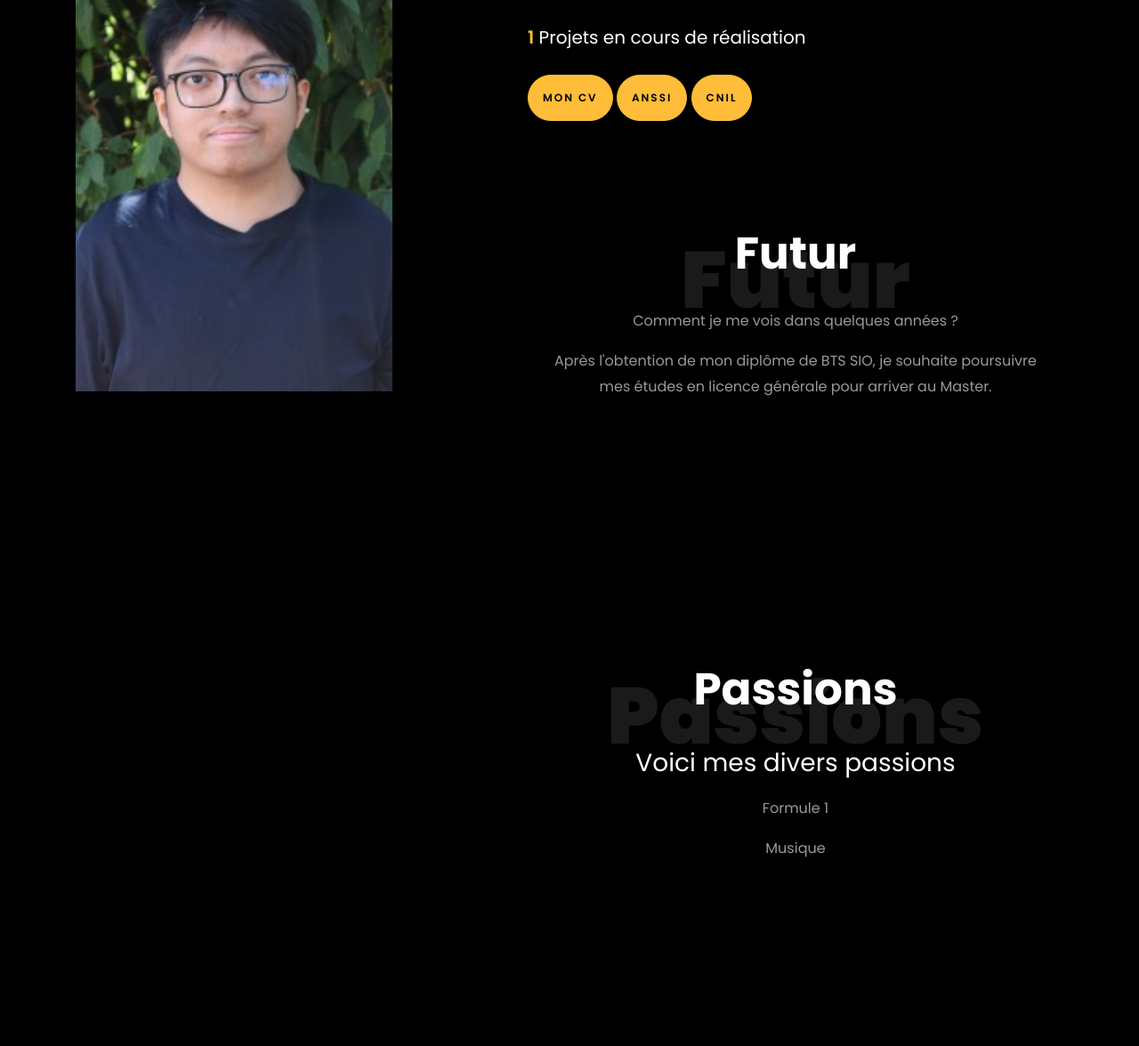
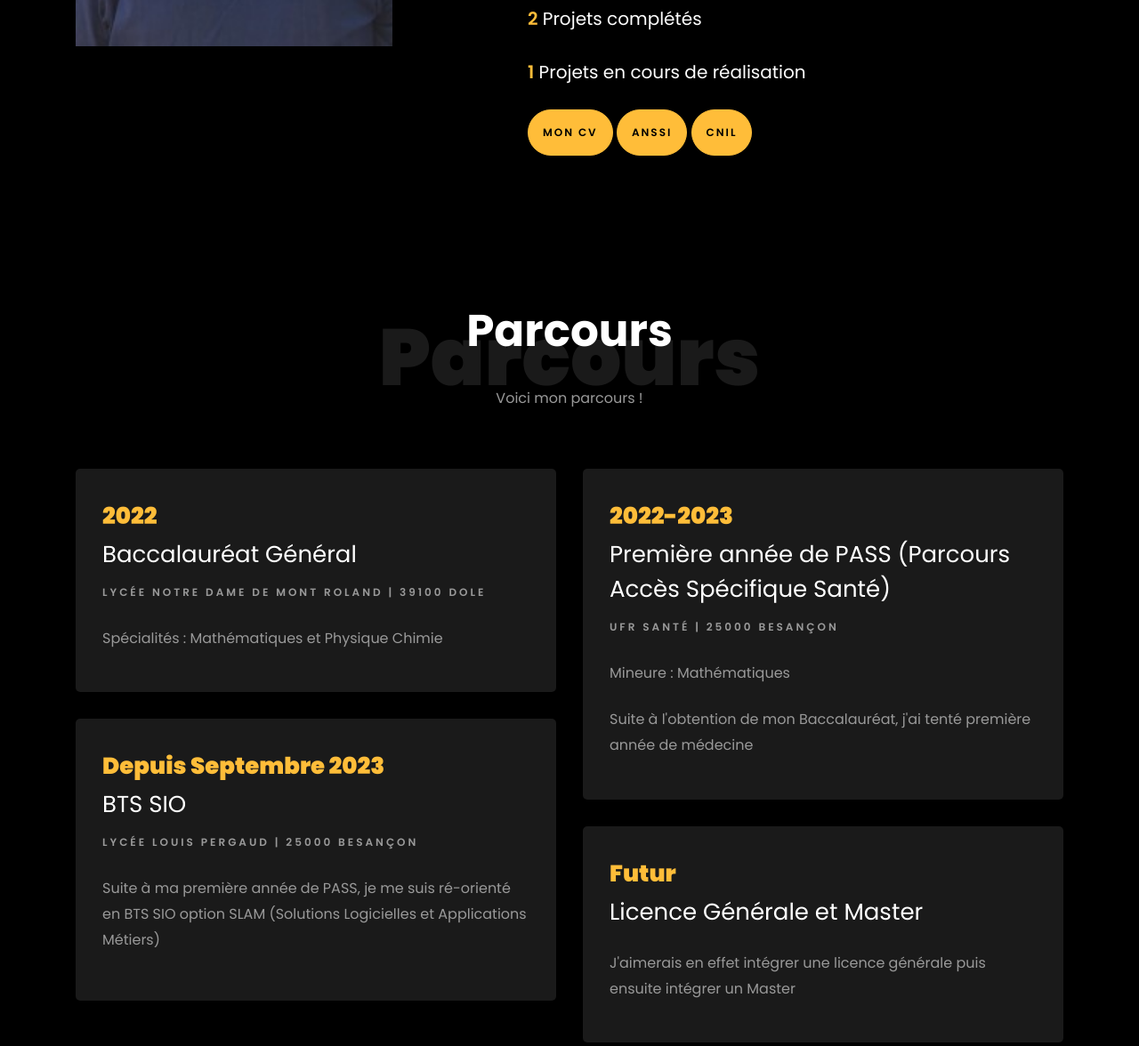
Before and after one commit to phongcroissant/portfolioSio2, a plain HTML site: page index.html in a window 1280 px wide. Shown: the part 1369-2545 px from the top of the page at 89% size. Drawn offline with nearby package versions, Linux system fonts and the light colour scheme; files whose address does not match are found by name.

Commit message:
modification index.html : section futur et passion

```diff
--- a/index.html
+++ b/index.html
@@ -42,8 +42,6 @@
 				  <li class="nav-item"><a href="#skills-section" class="nav-link"><span>Compétences</span></a></li>
 				  <li class="nav-item"><a href="#projects-section" class="nav-link"><span>Projets</span></a></li>
 				  <li class="nav-item"><a href="#blog-section" class="nav-link"><span>Veilles</span></a></li>
-				  <li class="nav-item"><a href="#futur-section" class="nav-link"><span>Futur</span></a></li>
-				  <li class="nav-item"><a href="#passion" class="nav-link"><span>Passion</span></a></li>
 			  </ul>
 		  </div>
 	  </div>
@@ -116,6 +114,7 @@
 								<li class="d-flex"><span>Ville:</span> <span>Besançon</span></li>
 								<li class="d-flex"><span>Email:</span> <span>phongnguyen25000@gmail.com</span></li>
 								<li class="d-flex"><span>Téléphone: </span> <span>+33 7 85 28 39 94</span></li>
+								<li class="d-flex"><span>Passions: </span> <span>Formule 1, Musique</span></li>
 							</ul>
 						</div>
 					</div>
@@ -134,33 +133,7 @@
 							<a href="pdf/Attestation_CNIL.pdf" class="btn btn-primary py-3 px-3" target="_blank">CNIL</a>
 						</div>
 					</div>
-					<section class="ftco-section" id="futur-section">
-						<div class="container">
-							<div class="row justify-content-center pb-5">
-								<div class="col-md-12 heading-section text-center ftco-animate">
-									<h1 class="big big-2">Futur</h1>
-									<h2 class="mb-4">Futur</h2>
-									<p>Comment je me vois dans quelques années ?</p>
-									<p>Après l'obtention de mon diplôme de BTS SIO, je souhaite poursuivre mes études en licence
-										générale pour arriver au Master.
-									</p>
-								</div>
-							</div>
-						</div>
-					</section>
-					<section class="ftco-section" id="passion">
-						<div class="container">
-							<div class="row justify-content-center pb-5">
-								<div class="col-md-12 heading-section text-center ftco-animate">
-									<h1 class="big big-2">Passions</h1>
-									<h2 class="mb-4">Passions</h2>
-									<h3 class="mb-3">Voici mes divers passions</h3>
-									<p>Formule 1</p>
-									<p>Musique</p>
-								</div>
-							</div>
-						</div>
-					</section>
+
 				</div>
 			</div>
 		</div>
@@ -201,7 +174,15 @@
     					<p class="mt-4">Mineure : Mathématiques</p>
     					<p class="mt-4">Suite à l'obtention de mon Baccalauréat, j'ai tenté première année de médecine</p>
     				</div>
+    				<div class="resume-wrap ftco-animate">
+    					<span class="date">Futur</span>
+    					<h2>Licence Générale et Master</h2>
+    					<span class="position"></span>
+    					<p class="mt-4">J'aimerais en effet intégrer une licence générale puis ensuite intégrer un Master</p>
+    				</div>
+
     			</div>
+
     		</div>
     	</div>
     </section>
@@ -473,9 +454,9 @@
 					<div class="project img ftco-animate d-flex justify-content-center align-items-center" style="background-image: url(images/projetreunion/reunionlogo.png);">
 						<div class="overlay"></div>
 						<div class="text text-center p-4">
-							<h3><a href="cscafe.html">Réunion</a></h3>
+							<h3><a href="reunion.html">Réunion</a></h3>
 							<span>Backend</span>
-							<h3><a href="cscafe.html">Voir le détail</a></h3>
+							<h3><a href="reunion.html">Voir le détail</a></h3>
 
 						</div>
 					</div>
```
Also changed, not shown: sanctions.html (+1 -1 lines), reunion.html (renamed from cscafe.html).
